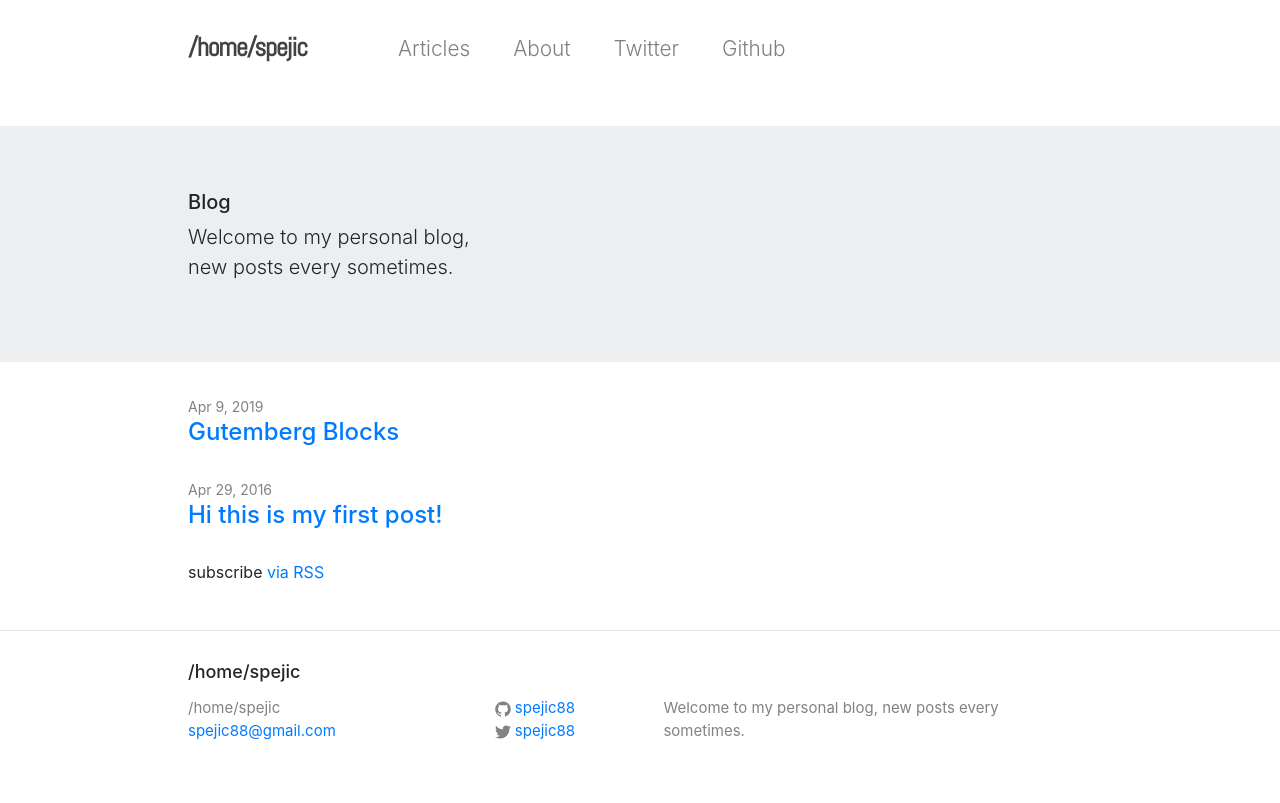
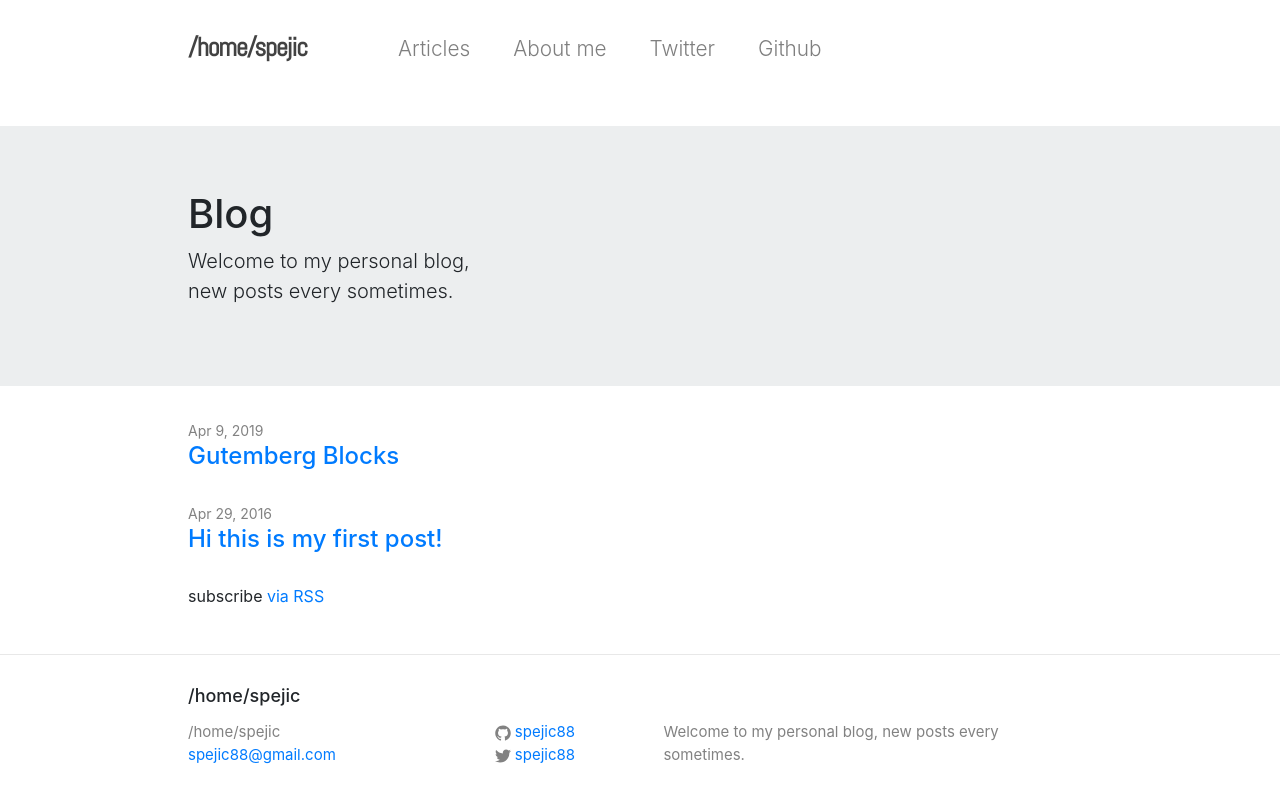
Before and after one commit to spejic88/spejic88.github.io, a Jekyll site: the page built from index.html, in a window 1280 px wide. Shown: the top 803 px of the page. Built offline with Jekyll 4.4.1, drawn with Linux system fonts in a browser that asks for light colours; some web fonts are replaced.

Commit message:
update #3

```diff
--- a/_layouts/page.html
+++ b/_layouts/page.html
@@ -3,11 +3,13 @@
 ---
 
   <header class="page-header">
-    <h1 class="page-title">{{ page.title }}</h1>
+    <div class="wrapper">
+      <h1 class="page-title">{{ page.title }}</h1>
+    </div>
+
   </header>
 
   <div class="page-content">
-  Sinisa
     <div class="wrapper">
       {{ content }}
     </div>
--- a/about.md
+++ b/about.md
@@ -1,6 +1,6 @@
 ---
 layout: page
-title: About
+title: About me
 permalink: /about/
 ---
 <div class="row">
--- a/index.html
+++ b/index.html
@@ -6,7 +6,7 @@
 
   <div class="blog-info">
     <div class="wrapper">
-      <h1 class="page-heading">Blog</h1>
+      <h1 class="">Blog</h1>
         <p class="lead">
           Welcome to my personal blog,<br>
           new posts every sometimes.
```
